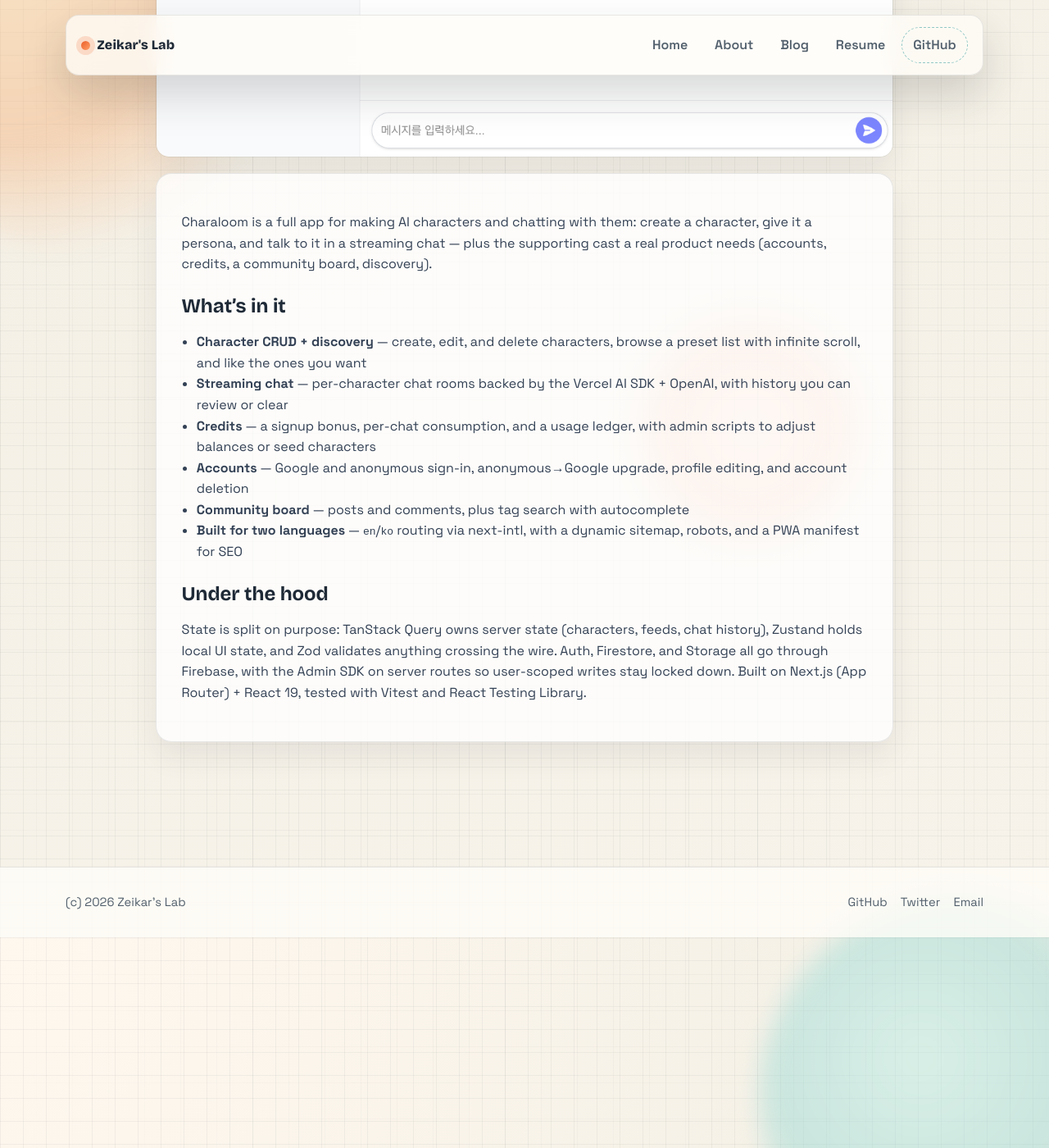
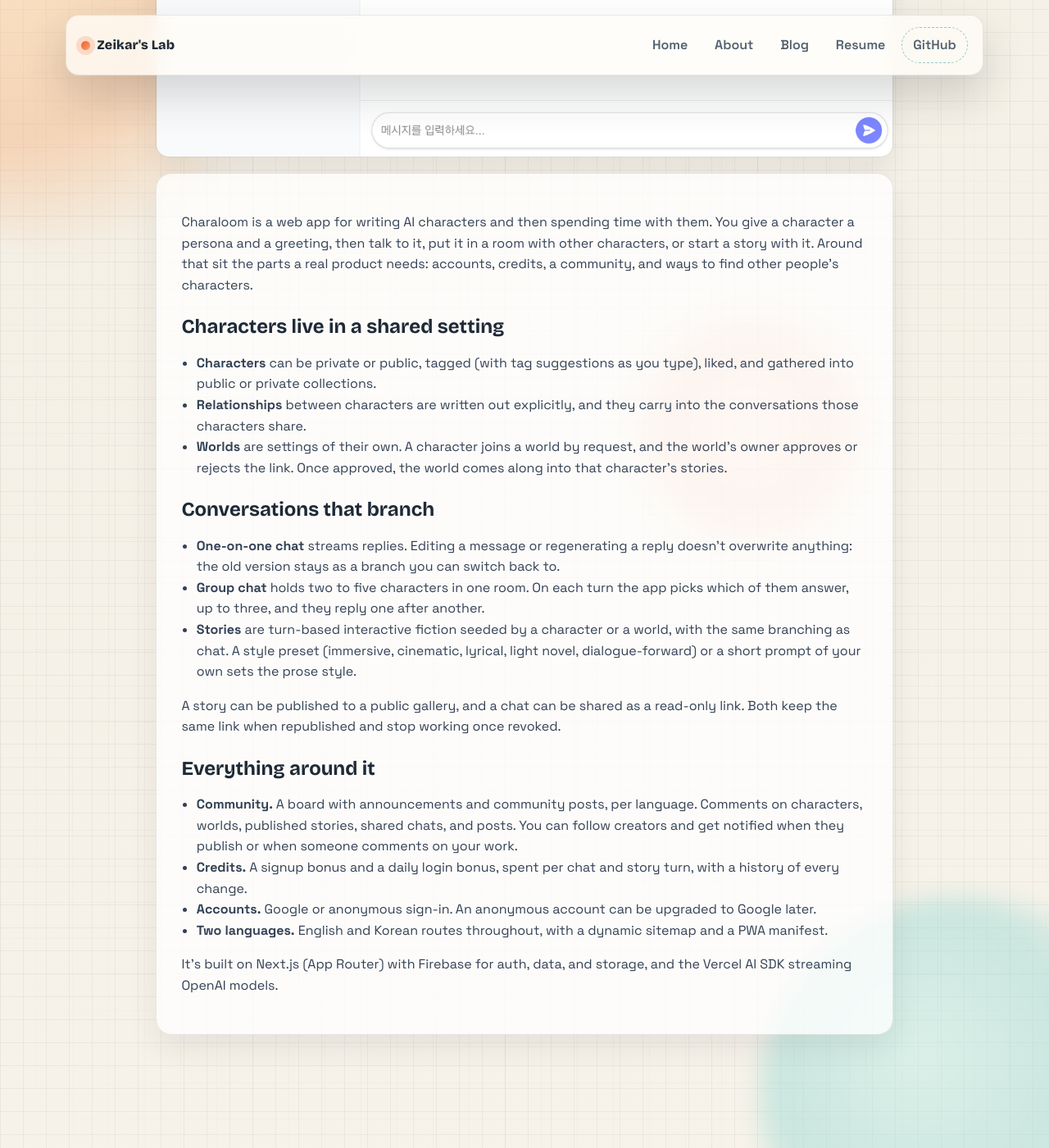
Before and after one commit to zeikar/zeikar.github.io, a Jekyll site: the page built from _projects/charaloom.md, in a window 1280 px wide and 1400 px high, scrolled down 1025 px. Shown: the whole window at 82% size. Built offline with Jekyll 4.4.1, drawn with Linux system fonts in a browser that asks for light colours; some of the changed text lies outside the part shown.

Commit message:
docs(projects): rewrite charaloom to cover worlds, stories, and group chat
The page covered about half the product. Also corrects OpenAI AI SDK to
Vercel AI SDK.

```diff
--- a/_projects/charaloom.md
+++ b/_projects/charaloom.md
@@ -1,25 +1,35 @@
 ---
 layout: project
 title: "Charaloom"
-description: "AI character creation and streaming chat platform with multilingual UX, Firebase auth, and creator-friendly sharing."
-tech_stack: ["Next.js 16", "React 19", "TypeScript", "Firebase", "OpenAI AI SDK"]
+description: "AI character platform: build characters and worlds, chat one-on-one or in groups, and play branching stories, in English and Korean."
+tech_stack: ["Next.js 16", "Vercel AI SDK", "OpenAI", "Firebase", "React 19", "TypeScript", "next-intl", "TanStack Query"]
 demo_url: "https://charaloom.vercel.app"
 image: "/assets/images/projects/charaloom.png"
 sequence: 8
 gadget_no: 10
 ---
 
-Charaloom is a full app for making AI characters and chatting with them: create a character, give it a persona, and talk to it in a streaming chat — plus the supporting cast a real product needs (accounts, credits, a community board, discovery).
+Charaloom is a web app for writing AI characters and then spending time with them. You give a character a persona and a greeting, then talk to it, put it in a room with other characters, or start a story with it. Around that sit the parts a real product needs: accounts, credits, a community, and ways to find other people's characters.
 
-## What's in it
+## Characters live in a shared setting
 
-- **Character CRUD + discovery** — create, edit, and delete characters, browse a preset list with infinite scroll, and like the ones you want
-- **Streaming chat** — per-character chat rooms backed by the Vercel AI SDK + OpenAI, with history you can review or clear
-- **Credits** — a signup bonus, per-chat consumption, and a usage ledger, with admin scripts to adjust balances or seed characters
-- **Accounts** — Google and anonymous sign-in, anonymous→Google upgrade, profile editing, and account deletion
-- **Community board** — posts and comments, plus tag search with autocomplete
-- **Built for two languages** — `en`/`ko` routing via next-intl, with a dynamic sitemap, robots, and a PWA manifest for SEO
+- **Characters** can be private or public, tagged (with tag suggestions as you type), liked, and gathered into public or private collections.
+- **Relationships** between characters are written out explicitly, and they carry into the conversations those characters share.
+- **Worlds** are settings of their own. A character joins a world by request, and the world's owner approves or rejects the link. Once approved, the world comes along into that character's stories.
 
-## Under the hood
+## Conversations that branch
 
-State is split on purpose: TanStack Query owns server state (characters, feeds, chat history), Zustand holds local UI state, and Zod validates anything crossing the wire. Auth, Firestore, and Storage all go through Firebase, with the Admin SDK on server routes so user-scoped writes stay locked down. Built on Next.js (App Router) + React 19, tested with Vitest and React Testing Library.
+- **One-on-one chat** streams replies. Editing a message or regenerating a reply doesn't overwrite anything: the old version stays as a branch you can switch back to.
+- **Group chat** holds two to five characters in one room. On each turn the app picks which of them answer, up to three, and they reply one after another.
+- **Stories** are turn-based interactive fiction seeded by a character or a world, with the same branching as chat. A style preset (immersive, cinematic, lyrical, light novel, dialogue-forward) or a short prompt of your own sets the prose style.
+
+A story can be published to a public gallery, and a chat can be shared as a read-only link. Both keep the same link when republished and stop working once revoked.
+
+## Everything around it
+
+- **Community.** A board with announcements and community posts, per language. Comments on characters, worlds, published stories, shared chats, and posts. You can follow creators and get notified when they publish or when someone comments on your work.
+- **Credits.** A signup bonus and a daily login bonus, spent per chat and story turn, with a history of every change.
+- **Accounts.** Google or anonymous sign-in. An anonymous account can be upgraded to Google later.
+- **Two languages.** English and Korean routes throughout, with a dynamic sitemap and a PWA manifest.
+
+It's built on Next.js (App Router) with Firebase for auth, data, and storage, and the Vercel AI SDK streaming OpenAI models.
```
